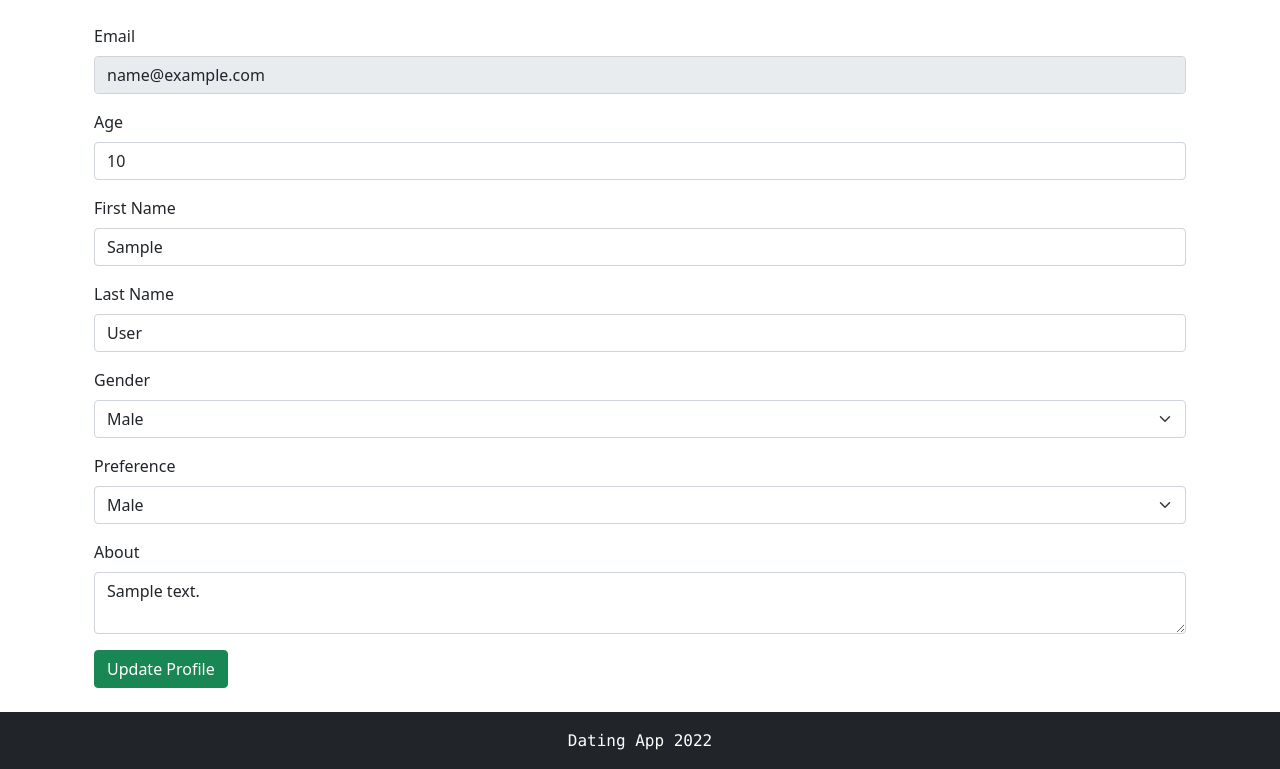
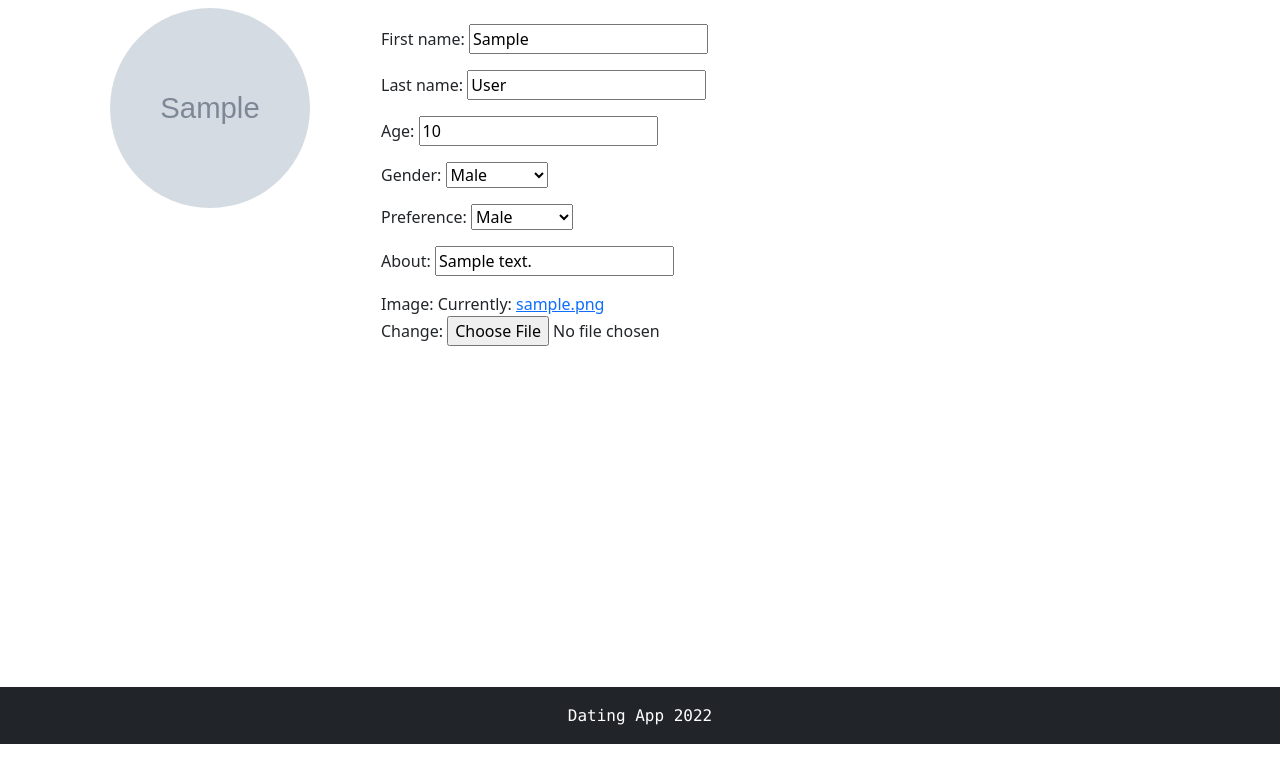
Before and after one commit to Zendovo/sutt_dating_app, a Django app: page /accounts/profile/ in a window 1280 px wide. Shown: the part 56-825 px from the top of the page. After the commit the page ends 800 px from the top, so only its background shows below. Run offline with Django 4.2, Linux system fonts and the light colour scheme; a user stored in the database is signed in; tables that the repository leaves empty hold one stand-in row (values such as "Sample post"); grey boxes marked "Sample" are stand-in pictures.

Commit message:
add profile pictures

```diff
--- a/sutt_dating_app/settings.py
+++ b/sutt_dating_app/settings.py
@@ -141,15 +141,19 @@ SOCIALACCOUNT_PROVIDERS = {
 
 LANGUAGE_CODE = 'en-us'
 
-TIME_ZONE = 'UTC'
+TIME_ZONE = 'Asia/Kolkata'
 
 USE_I18N = True
 
 USE_TZ = True
 
+SOCIALACCOUNT_LOGIN_ON_GET = True
 
 # Static files (CSS, JavaScript, Images)
 # https://docs.djangoproject.com/en/4.1/howto/static-files/
+
+MEDIA_ROOT = BASE_DIR / 'media'
+MEDIA_URL = '/media/'
 
 STATIC_URL = 'static/'
 STATICFILES_DIRS = [
--- a/sutt_dating_app/urls.py
+++ b/sutt_dating_app/urls.py
@@ -15,6 +15,8 @@ Including another URLconf
 """
 from django.contrib import admin
 from django.urls import path, include
+from django.conf import settings
+from django.conf.urls.static import static
 from .views import Index, BlockUser, BlockView, RequestsView, Requests, ModReportsView, ReportsView, ModReportsAction
 
 urlpatterns = [
@@ -26,7 +28,10 @@ urlpatterns = [
     path('block/<int:profile_id>', BlockUser),
     path('mod_reports/', ModReportsView),
     path('mod_reports/<int:report_id>', ModReportsAction),
-    path('report/<int:profile_id>', ReportsView),
+    path('report/', ReportsView),
     path('accounts/', include('allauth.urls')),
     path('accounts/', include('user.urls'))
 ]
+
+if settings.DEBUG:
+    urlpatterns += static(settings.MEDIA_URL, document_root=settings.MEDIA_ROOT)
--- /dev/null
+++ b/user/forms.py
@@ -0,0 +1,8 @@
+from django import forms
+from .models import UserProfile
+
+class ProfileForm(forms.ModelForm):
+
+    class Meta:
+        model = UserProfile
+        fields = ('first_name', 'last_name', 'age', 'gender', 'preference', 'about', 'image')
--- a/user/models.py
+++ b/user/models.py
@@ -2,6 +2,7 @@ from django.db import models
 from django.utils import timezone
 from django.utils.translation import gettext_lazy as _
 from django.contrib.auth.models import AbstractBaseUser, PermissionsMixin, BaseUserManager
+import os
 
 
 class CustomAccountManager(BaseUserManager):
@@ -63,6 +64,12 @@ class NewUser(AbstractBaseUser, PermissionsMixin):
         return self.email
 
 
+def image_path(instance, filename):
+    ext = filename.split('.')[-1]
+    filename = "pfp_pid_%s.%s" % (instance.user.userprofile.id, ext)
+    return os.path.join('profile_pics', filename)
+
+
 class UserProfile(models.Model):
     MALE = 'M'
     FEMALE = 'F'
@@ -84,6 +91,7 @@ class UserProfile(models.Model):
     first_name = models.CharField(max_length=100, blank=False)
     last_name = models.CharField(max_length=100, null=True, blank=True)
     about = models.CharField(max_length=3000)
+    image = models.ImageField(default='default.jpg', upload_to=image_path)
     blocklist = models.ManyToManyField(
         'UserProfile', related_name='blocked_by', through='BlockList', symmetrical=False, blank=False)
     chat_requests = models.ManyToManyField(
@@ -93,6 +101,9 @@ class UserProfile(models.Model):
 
     def __str__(self):
         return self.user.email + ' profile'
+
+    class Meta:
+        ordering = ['first_name']
 
 
 class BlockList(models.Model):
--- a/user/templates/account/profile.html
+++ b/user/templates/account/profile.html
@@ -4,85 +4,21 @@
   {% trans "Profile" %}
 {% endblock head_title %}
 {% block content %}
-  <div>
-    <form method="post" id="profile" class="card-body">
-      {% csrf_token %}
-      <div class="mb-3">
-        <label for="email" class="form-label">Email</label>
-        <br/>
-        <input type="text"
-               class="form-control"
-               name="email"
-               value="{{ user.email }}"
-               disabled/>
+  <div class="row">
+    <div class="col-3">
+      <div class="text-center">
+        <img src="{{ request.user.userprofile.image.url }}"
+             alt="profile_pic"
+             height="200"
+             width="200"
+             class="rounded-circle"/>
       </div>
-      <div class="mb-3">
-        <label for="age" class="form-label">Age</label>
-        <br/>
-        <input type="number"
-               class="form-control"
-               name="age"
-               min="18"
-               max="100"
-               value="{{ profile.age }}"
-               required/>
-      </div>
-      <div class="mb-3">
-        <label for="fname" class="form-label">First Name</label>
-        <br/>
-        <input type="text"
-               class="form-control"
-               name="fname"
-               value="{{ profile.first_name }}"
-               required/>
-      </div>
-      <div class="mb-3">
-        <label for="lname" class="form-label">Last Name</label>
-        <br/>
-        <input type="text"
-               class="form-control"
-               name="lname"
-               value="{{ profile.last_name }}"/>
-      </div>
-      <div class="mb-3">
-        <label for="gender" class="form-label">Gender</label>
-        <br/>
-        <select class="form-select" name="gender">
-          <option value="M" {% if profile.gender == 'M' %}selected{% endif %}>
-            Male
-          </option>
-          <option value="F" {% if profile.gender == 'F' %}selected{% endif %}>
-            Female
-          </option>
-          <option value="N" {% if profile.gender == 'N' %}selected{% endif %}>
-            Non-Binary
-          </option>
-        </select>
-      </div>
-      <div class="mb-3">
-        <label for="preference" class="form-label">Preference</label>
-        <br/>
-        <select class="form-select" name="preference">
-          <option value="M" {% if profile.preference == 'M' %}selected{% endif %}>
-            Male
-          </option>
-          <option value="F" {% if profile.preference == 'F' %}selected{% endif %}>
-            Female
-          </option>
-          <option value="N" {% if profile.preference == 'N' %}selected{% endif %}>
-            Non-Binary
-          </option>
-          <option value="B" {% if profile.preference == 'B' %}selected{% endif %}>
-            Both/All
-          </option>
-        </select>
-      </div>
-      <div class="mb-3">
-        <label for="about" class="form-label">About</label>
-        <br/>
-        <textarea name="about" class="form-control" form="profile">{{ profile.about }}</textarea>
-      </div>
-      <input type="submit" value="Update Profile" class="btn btn-success" />
-    </form>
+    </div>
+    <div class="col-9">
+      <form method="post" id="profile" class="card-body">
+        {% csrf_token %}
+        {{ form.as_p }}
+      </form>
+    </div>
   </div>
 {% endblock content %}
--- a/user/views.py
+++ b/user/views.py
@@ -2,6 +2,7 @@ from django.shortcuts import render, redirect
 from django.contrib.auth.decorators import login_required
 from .models import UserProfile
 from django.core.exceptions import ObjectDoesNotExist
+from .forms import ProfileForm
 
 # Create your views here.
 
@@ -9,30 +10,10 @@ from django.core.exceptions import ObjectDoesNotExist
 @login_required
 def ProfileView(request):
     if request.method == 'POST':
-        user_id = request.user.id
-        age = request.POST['age']
-        fname = request.POST['fname']
-        lname = request.POST['lname']
-        gender = request.POST['gender']
-        pref = request.POST['preference']
-        about = request.POST['about']
-        try:
-            profile = UserProfile.objects.get(id=user_id)
-            profile.age = age
-            profile.first_name = fname
-            profile.last_name = lname
-            profile.gender = gender
-            profile.preference = pref
-            profile.about = about
-            profile.save()
-        except ObjectDoesNotExist:
-            UserProfile.objects.create(age=age, user=request.user, first_name=fname,
-                                       last_name=lname, gender=gender, preference=pref, about=about)
-        return redirect('/accounts/profile')
+        form = ProfileForm(request.POST, request.FILES)
+        if form.is_valid():
+            form.save()
+        return render(request, 'account/profile.html', {'form': ProfileForm()})
     else:
-        user_id = request.user.id
-        try:
-            profile = request.user.userprofile
-            return render(request, 'account/profile.html', {'user': request.user, 'profile': profile})
-        except ObjectDoesNotExist:
-            return render(request, 'account/profile.html', {'user': request.user, 'profile': {}})
+        profile = request.user.userprofile
+        return render(request, 'account/profile.html', {'form': ProfileForm(instance=profile)})
```
Also changed, not shown: user/templates/sutt_dating_app/index.html (+33 -9 lines), user/templates/sutt_dating_app/reports.html (+11 -2 lines), README.md, media/profile_pics/pfp_pid_2.jpg (added), user/migrations/0009_alter_userprofile_options_userprofile_image.py (added).
